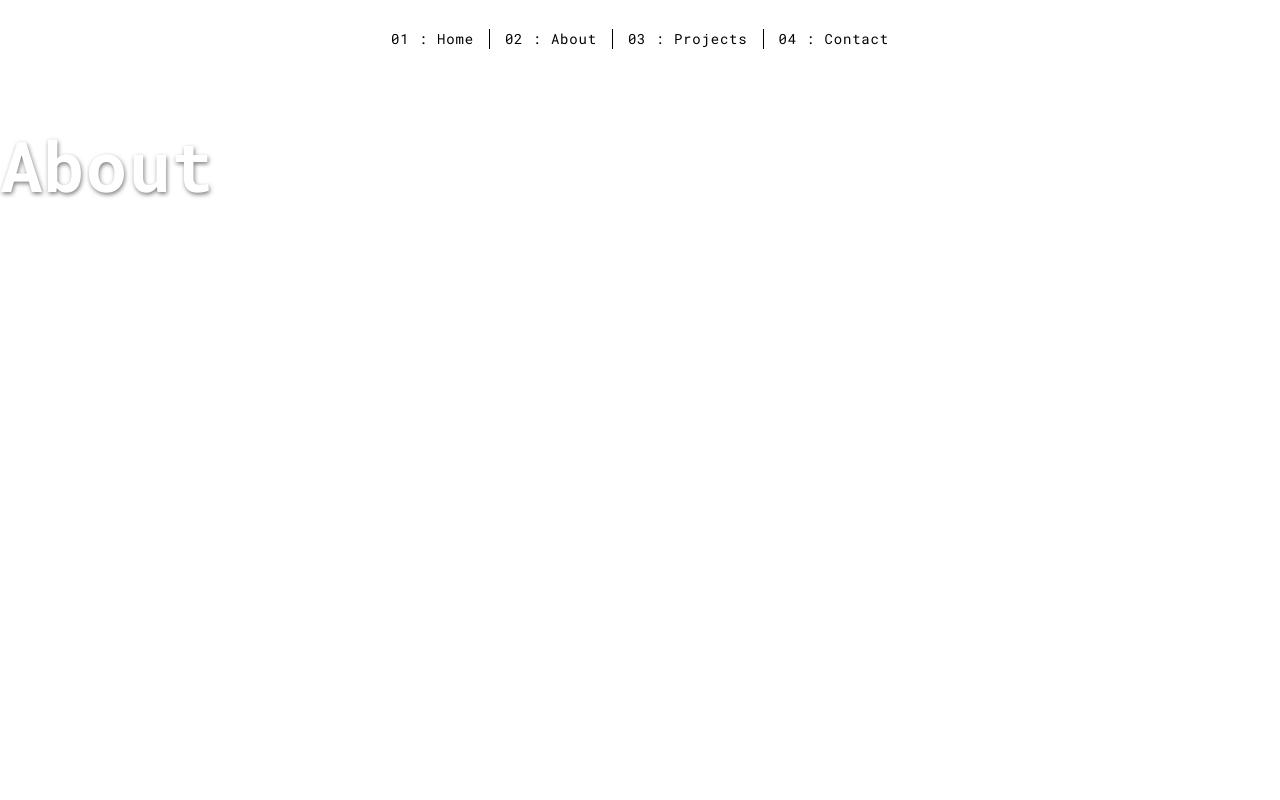
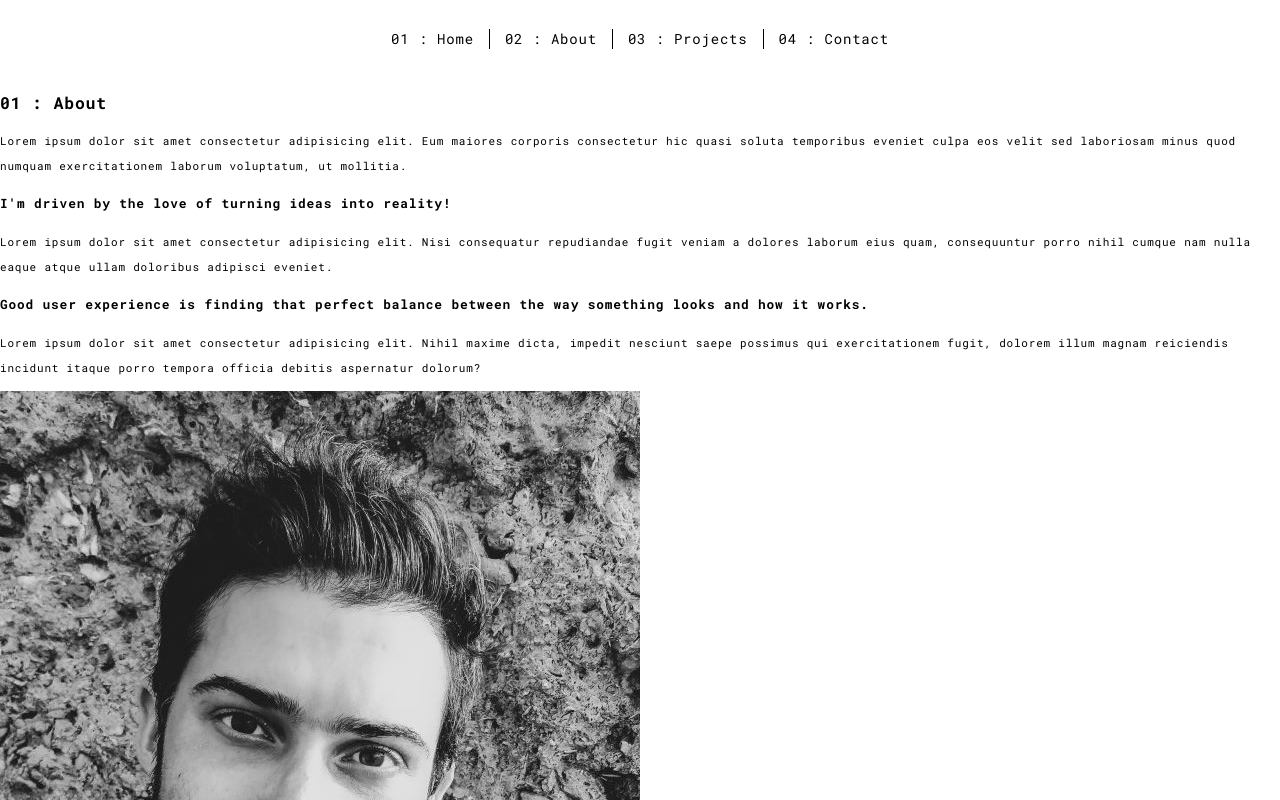
Before and after one commit to Diogo-P-Carvalho/portfolio, a React (Create React App) app: page /about in a window 1280 px wide. Shown: the top 800 px of the page. Built offline with nearby package versions, Linux system fonts and the light colour scheme.

Commit message:
html struture

```diff
--- a/src/components/about/About.js
+++ b/src/components/about/About.js
@@ -1,8 +1,23 @@
+import aboutImg from '../../assets/about.jpg';
+
 function About() {
   return (
-    <div>
-      <h1>About</h1>
-    </div>
+    <section>
+      <h2>01 : About</h2>
+
+      <article className="about-article">
+
+        <div id="about">
+          <p>Lorem ipsum dolor sit amet consectetur adipisicing elit. Eum maiores corporis consectetur hic quasi soluta temporibus eveniet culpa eos velit sed laboriosam minus quod numquam exercitationem laborum voluptatum, ut mollitia.</p>
+          <h3 className="highlights">I'm driven by the love of turning ideas into reality!</h3>
+          <p>Lorem ipsum dolor sit amet consectetur adipisicing elit. Nisi consequatur repudiandae fugit veniam a dolores laborum eius quam, consequuntur porro nihil cumque nam nulla eaque atque ullam doloribus adipisci eveniet.</p>
+          <h3 className="highlights">Good user experience is finding that perfect balance between the way something looks and how it works.</h3>
+          <p>Lorem ipsum dolor sit amet consectetur adipisicing elit. Nihil maxime dicta, impedit nesciunt saepe possimus qui exercitationem fugit, dolorem illum magnam reiciendis incidunt itaque porro tempora officia debitis aspernatur dolorum?</p>
+        </div>
+
+        <img src={aboutImg} alt="It's me!"/>
+      </article>
+    </section>
   );
 }
 
```
Also changed, not shown: src/assets/about.jpg (added).
